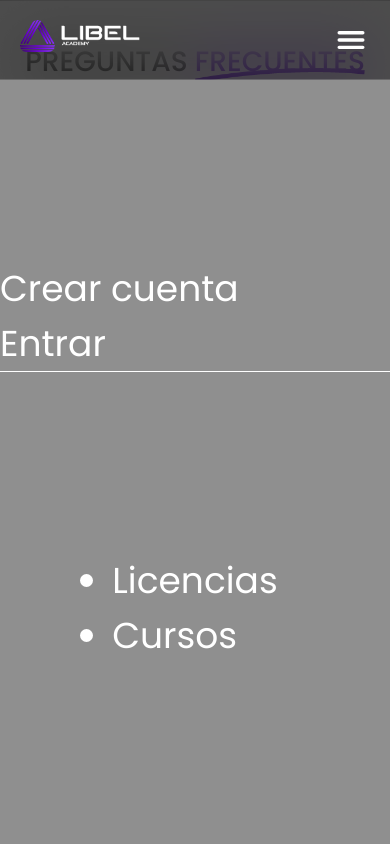
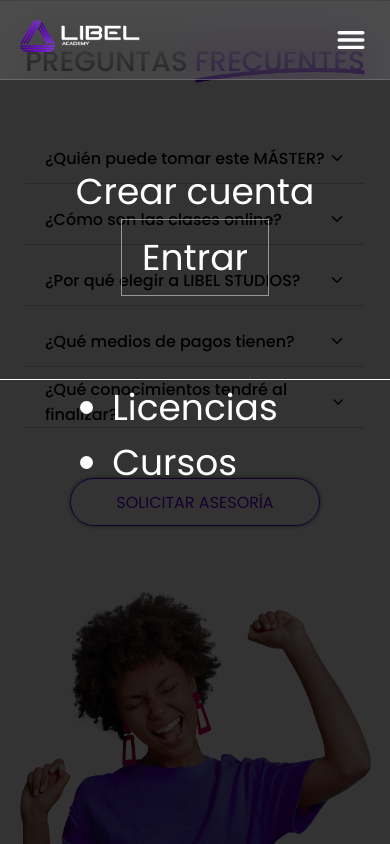
Before and after one commit to libelacademy/libel-up-successful-registry, a React (Create React App) app: page / in a window 390 px wide. Both pictures are taken after a click on the element 351 px from the left and 39 px from the top of the page. Shown: the top 844 px of the page. Built offline with nearby package versions, Linux system fonts and the light colour scheme.

Commit message:
Actulizacion

```diff
--- a/src/components/Navbar.js
+++ b/src/components/Navbar.js
@@ -122,8 +122,22 @@ const Navbar = () => {
                 </div>
                 <ul className="menu-list" style={{ display: `${showMenu}` }}>
                     <div className="menu-academy">
-                        <li>Crear cuenta</li>
-                        <li>Entrar</li>
+                        <a
+                            href="https://cursos.libel.academy/users/sign_up"
+                            target={"_blank"}
+                            rel="noreferrer"
+                            className="register-mobile"
+                        >
+                            Crear cuenta
+                        </a>
+                        <a
+                            href="https://cursos.libel.academy/users/sign_in"
+                            target={"_blank"}
+                            rel="noreferrer"
+                            className="login-mobile"
+                        >
+                            Entrar
+                        </a>
                     </div>
                     <div className="menu-shortcuts">
                         <li>Licencias</li>
--- a/src/css/FAQ.css
+++ b/src/css/FAQ.css
@@ -106,7 +106,7 @@
         display: grid;
     grid-template-rows: 1fr 1fr;
     grid-template-columns: 1fr;
-    gap: 0px 0px;
+    gap: 10px 0px;
     grid-template-areas: "faq-questions" "faq-imagen";
     }
 
@@ -117,6 +117,7 @@
         justify-content: center;
         align-items: center;
         margin-left: 0;
+        margin-bottom: 50px;
     }
 }
 
@@ -143,6 +144,8 @@
 
     .faq-questions {
         margin: 0;
+        margin-bottom: 50px;
+
     }
     .faq-imagen img {
     width: 90%;
@@ -159,4 +162,9 @@
 
     .faq-title img {
     width: 150px; }
+
+        .faq-questions {
+        margin: 0;
+
+    }
 }
--- a/src/css/Navbar.css
+++ b/src/css/Navbar.css
@@ -159,7 +159,7 @@
     max-width: 1440px;
     height: 400px;
     background-color: rgba(78, 78, 78, 1);
-    box-shadow:0px 2px 4px 0px rgba(0, 0, 0, 1);
+    box-shadow: 0px 2px 4px 0px rgba(0, 0, 0, 1);
     -webkit-box-shadow: 0px 2px 4px 0px rgba(0, 0, 0, 1);
     -moz-box-shadow: 0px 2px 4px 0px rgba(0, 0, 0, 1);
     display: flex;
@@ -255,17 +255,17 @@
 }
 
 @media (max-width: 860px) {
-
     .shortcuts,
     .register,
     .login {
         display: none;
     }
 
-    .navigation, .academy, .home {
+    .navigation,
+    .academy,
+    .home {
         border: none;
     }
-
 
     .academy {
         justify-content: flex-end;
@@ -279,7 +279,7 @@
         justify-content: center;
         cursor: pointer;
     }
-        .menu-list {
+    .menu-list {
         width: 400px;
         height: calc(100vh - 80px);
         position: fixed;
@@ -287,14 +287,26 @@
         right: 0;
         flex-direction: column;
         align-items: center;
-        justify-content: space-evenly;
+        /* justify-content: space-evenly; */
         font-size: 36px;
-        background-color: #8f8f8f;
+        -webkit-backdrop-filter: blur(30px);
+        backdrop-filter: blur(30px);
+        background-color: rgba(0, 0, 0, 0.8);
     }
 
     .menu-academy {
         width: 100%;
+        height: 300px;
         border-bottom: 1px solid;
+        display: flex;
+        flex-direction: column;
+        align-items: center;
+        justify-content: center;
+    }
+
+    .login-mobile {
+        border: 1px solid rgba(176, 176, 176, 0.8);
+        padding: 10px 20px;
     }
 }
 
```
